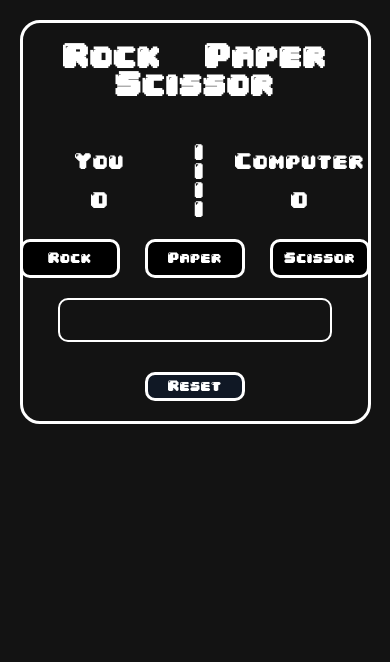
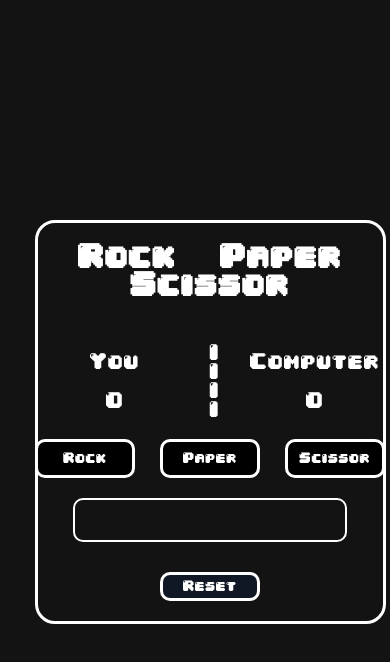
Before and after one commit to Rajat-web-server/Rock-Paper-Scissors, a plain HTML site: page index.html in a window 390 px wide. Shown: the top 662 px of the page. Drawn offline with Linux system fonts and the light colour scheme.

Commit message:
changes related to the width of media queries

```diff
--- a/style.css
+++ b/style.css
@@ -116,8 +116,7 @@ button {
     display: flex;
     justify-content: center;
     align-items: center;
-    width: 100%;
-    height: 100%;
+    width: 420px;
     font-size: 1rem;
     padding: 20px;
   }
```
